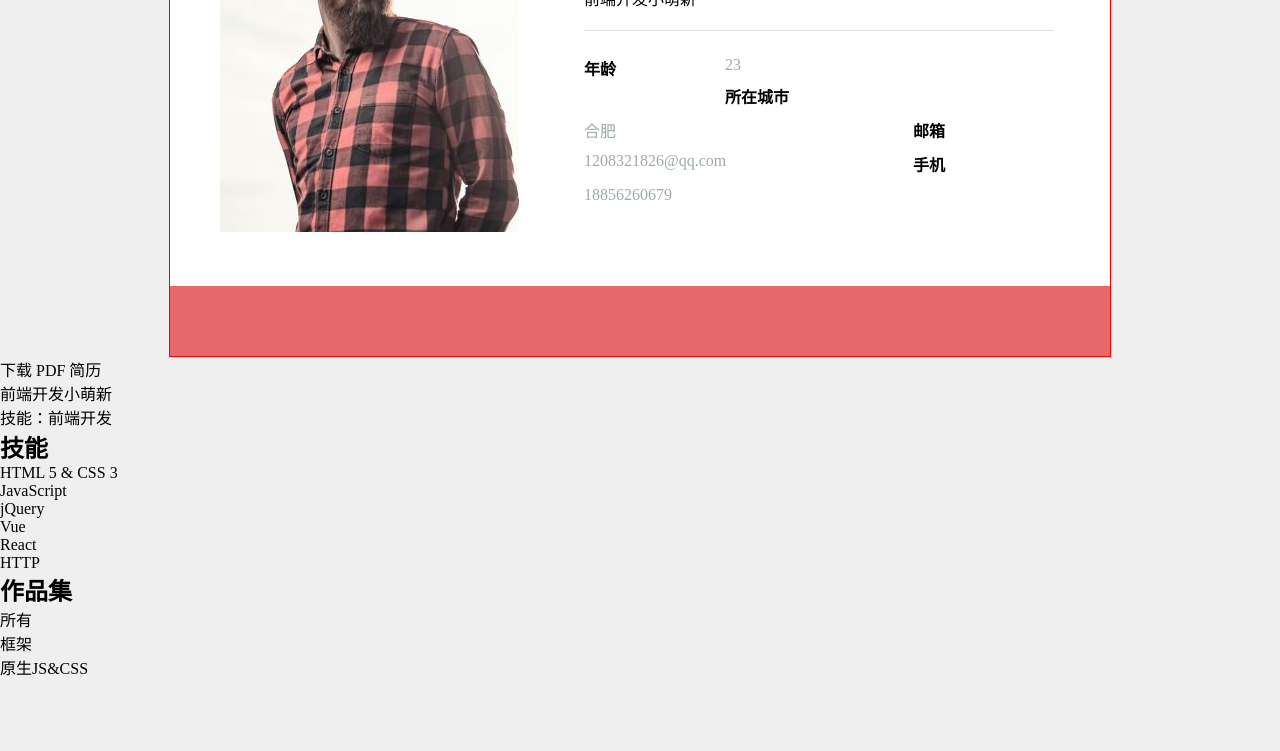
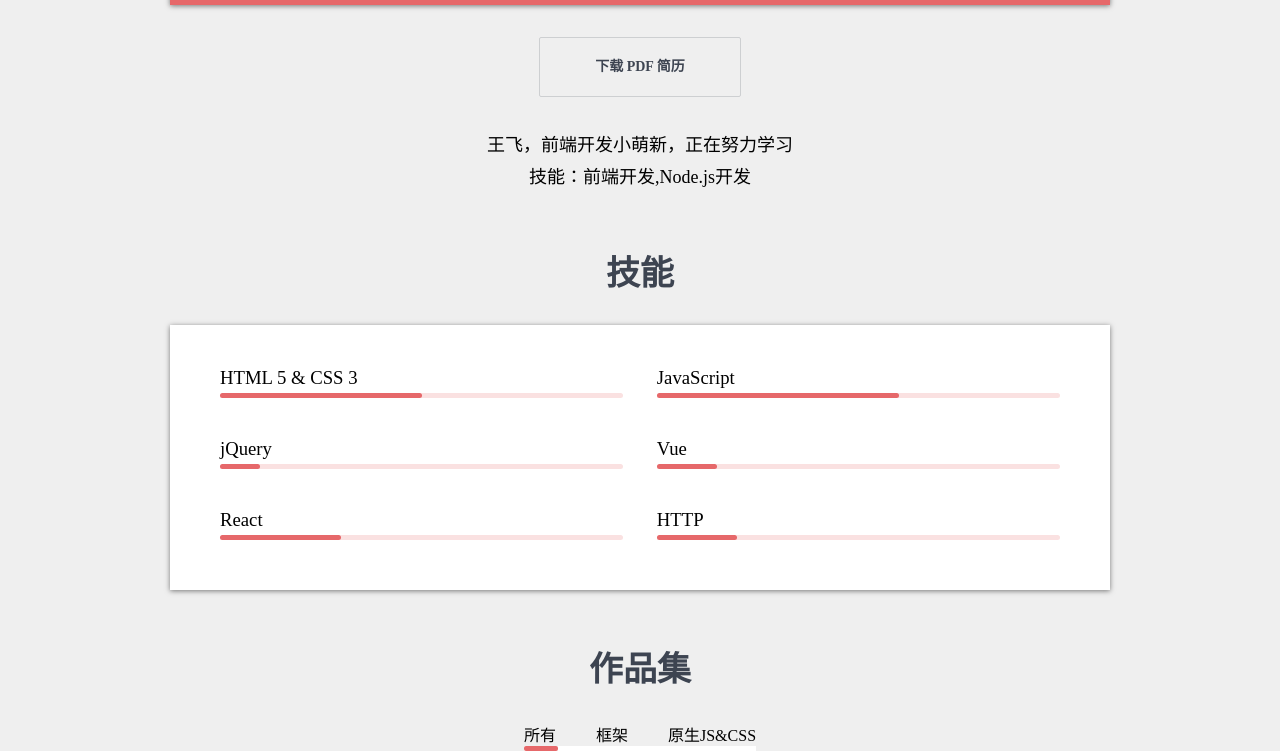
Before and after one commit to jirenguwangfei/blog1, a plain HTML site: page index2.html in a window 1280 px wide. Shown: the part 686-1437 px from the top of the page. Before the commit the page ends 1365 px from the top, so only its background shows below. Drawn offline with Linux system fonts and the light colour scheme.

Commit message:
完善版简历

```diff
--- a/a.css
+++ b/a.css
@@ -13,6 +13,12 @@ hr {
     height: 0;
     border: none;
     border-top: 1px solid #DEDEDE;
+}
+ul,ol {
+    list-style: none;
+}
+h1,h2,h3,h4,h5,h6 {
+    font-weight: normal;
 }
 .clearfix::after{
     content: '';
@@ -82,11 +88,11 @@ hr {
     background-color: rgba(0,0,0,0.7);
 }
 .usercard {
-    border: 1px solid red;
     max-width: 940px;
     margin-left: auto;
     margin-right: auto;
     background-color: #FFFFFF;
+    box-shadow: 0px 1px 5px 0px rgba(0,0,0,0.5)
 }
 .usercard .welcome {
     background: #e6686a;
@@ -163,3 +169,127 @@ hr {
     margin: 0 6px;
     vertical-align: top;
 }
+body > main {
+    margin-top: -350px
+}
+body > main .DownloadResume-wrapper {
+    text-align: center;
+}
+body > main .DownloadResume {
+    font-size: 14px;
+    line-height: 16px;
+    padding: 21px 55px;
+    border: 1px solid #CDCFD1;
+    background: #EFEFEF;
+    display: inline-block;
+    border-radius: 2px;
+    color: #3d4451;
+    font-weight: bold;
+    margin: 32px 0;
+    transition: box-shadow 0.25s;
+}
+body > main .DownloadResume:hover {
+    box-shadow: 0px 4px 13px 0px rgba(0,0,0,0.5);
+}
+.self-introduction {
+    max-width: 940px;
+    margin-left: auto;
+    margin-right: auto;
+    text-align: center;
+    font-family: kai;
+    line-height: 1.8;
+    font-size: 18px;
+}
+
+section.skills,
+section.Portfolio {
+    max-width: 940px;
+    margin-left: auto;
+    margin-right: auto;
+    margin-top: 60px;
+}
+section.skills > h2,
+section.Portfolio > h2{
+    text-align: center;
+    color: #3d4451;
+    font-size: 34px;
+    line-height: 1.2;
+    font-weight: 600;
+}
+section.skills > h3 {
+    font-size: 14px;
+    line-height: 1.1;
+    padding-right: 40px;
+}
+section.skills > ol {
+    background: white;
+    box-shadow: 0px 1px 5px 0px rgba(0,0,0,0.5);
+    padding: 42px 50px 10px;
+    margin-top: 30px;
+}
+section.skills > ol >li {
+    float: left;
+    width: 48%;
+    box-sizing: border-box;
+}
+section.skills > ol >li:nth-child(even) {
+    float: right;
+}
+section.skills .progressBar{
+    height: 5px;
+    background: #FAE1E1;
+    border-radius: 5px;
+    margin: 4px 0 40px;
+}
+section.skills .progressBar > .progress {
+    height: 100%;
+    background: #e6686a;
+    width: 70%;
+    border-radius: 5px;
+}
+section.Portfolio {
+    text-align: center;
+}
+section.Portfolio >nav {
+    text-align: center;
+}
+section.Portfolio >nav >ol {
+    margin: 0 auto;
+    display: inline-block;
+    vertical-align: top;
+}
+section.Portfolio >nav >ol >li {
+    float: left;
+    margin-left: 40px;
+    cursor: pointer;
+}
+section.Portfolio >nav >ol >li:first-child {
+    margin-left: 0;
+}
+section.Portfolio >nav {
+    display: inline-block;
+    vertical-align: top;
+    margin-top: 32px;
+}
+section.Portfolio >nav  .bar{
+    height: 5px;
+    background: white;
+}
+section.Portfolio >nav  .bar-inner {
+    height: 100%;
+    background: #e6686a;
+    border-radius: 2px;
+    transition: all 0.3s;
+}
+section.Portfolio >nav .bar.state-1 .bar-inner {
+    margin-left: 0;
+    width: 34px;
+}
+section.Portfolio >nav .bar.state-2 .bar-inner {
+    margin-left: 65px;
+    width: 50px;
+}
+section.Portfolio >nav .bar.state-3 .bar-inner {
+    margin-left: 140px;
+    width: 100px;
+}
--- a/index2.html
+++ b/index2.html
@@ -37,7 +37,7 @@
 <div class="banner">
     <div class="mask"></div>
 </div>
-<main>
+<main style="">
     <div class="usercard">
         <div class="pictureAndText clearfix">
             <div class="picture">
@@ -86,34 +86,92 @@
         </footer>
     </div>
 
-    <a class="button" href="#">下载 PDF 简历</a>
+    <p class="DownloadResume-wrapper">
+    <a class="DownloadResume" href="resume.pdf"  target="_blank" download>下载 PDF 简历</a>
+    </p>
 
-    <p>
-        前端开发小萌新<br>
-        技能：前端开发
+    <p class="self-introduction">
+        王飞，前端开发小萌新，正在努力学习<br>
+        技能：前端开发,Node.js开发
     </p>
 
 </main>
-<section>
+<section class="skills">
     <h2>技能</h2>
-    <ol>
-        <li>HTML 5 &amp; CSS 3</li>
-        <li>JavaScript</li>
-        <li>jQuery</li>
-        <li>Vue</li>
-        <li>React</li>
-        <li>HTTP</li>
+    <ol class="clearfix">
+        <li>
+            <h3>
+                HTML 5 &amp; CSS 3
+            </h3>
+              <div class="progressBar">
+                 <div class="progress" style="width: 50%"></div>
+             </div>
+        </li>
+        <li>
+            <h3>
+                JavaScript
+            </h3>
+            <div class="progressBar">
+                <div class="progress" style="width: 60%"></div>
+            </div>
+        </li>
+        <li>
+            <h3>
+                jQuery
+            </h3>
+            <div class="progressBar">
+                <div class="progress" style="width: 10%"></div>
+            </div>
+        </li>
+        <li>
+            <h3>
+                Vue
+            </h3>
+            <div class="progressBar">
+                <div class="progress" style="width: 15%"></div>
+            </div>
+        </li>
+        <li>
+            <h3>
+                React
+            </h3>
+            <div class="progressBar">
+                <div class="progress" style="width: 30%"></div>
+            </div>
+        </li>
+        <li>
+            <h3>
+                HTTP
+            </h3>
+            <div class="progressBar">
+                <div class="progress" style="width: 20%"></div>
+            </div>
+        </li>
     </ol>
 </section>
-<section>
+<section class="Portfolio">
     <h2>作品集</h2>
     <nav>
-        <ol>
-            <li>所有</li>
-            <li>框架</li>
-            <li>原生JS&amp;CSS</li>
+        <ol class="clearfix">
+            <li id="Portfolio1">所有</li>
+            <li id="Portfolio2">框架</li>
+            <li id="Portfolio3">原生JS&amp;CSS</li>
         </ol>
+        <div id="PortfolioBar" class="bar state-1">
+            <div class="bar-inner"></div>
+        </div>
     </nav>
+    <script>
+        Portfolio1.onclick= function () {
+            PortfolioBar.className = 'bar state-1'
+        }
+        Portfolio2.onclick= function () {
+            PortfolioBar.className = 'bar state-2'
+        }
+        Portfolio3.onclick= function () {
+            PortfolioBar.className = 'bar state-3'
+        }
+    </script>
 
     <div class="jobs">
         <div class="big"></div>
```
Also changed, not shown: 1 other file.
